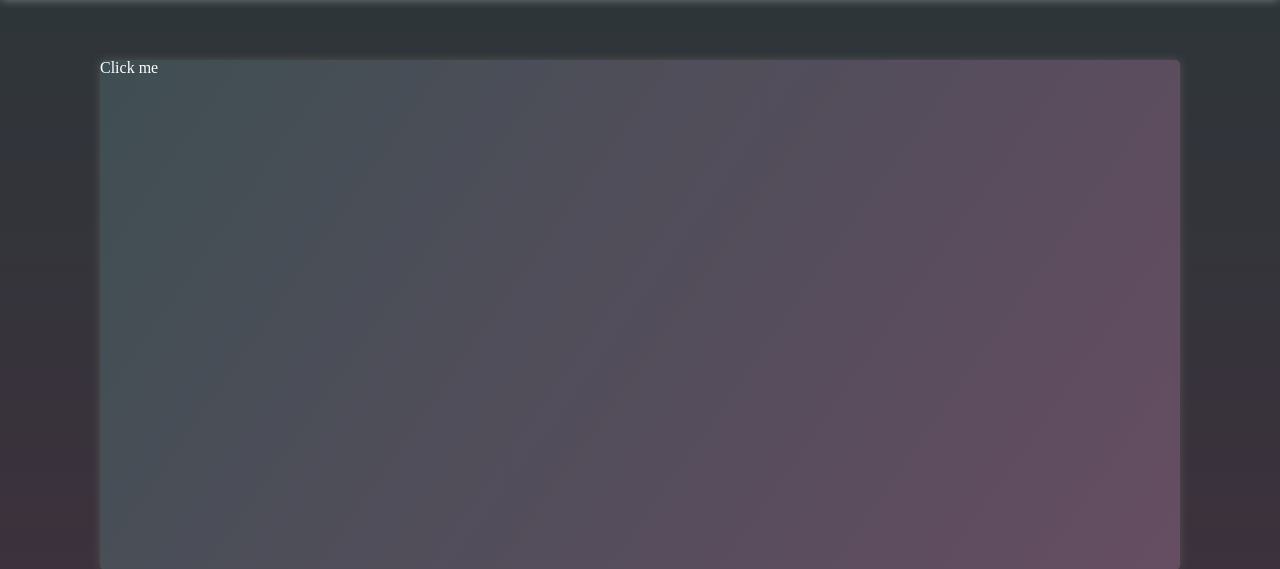
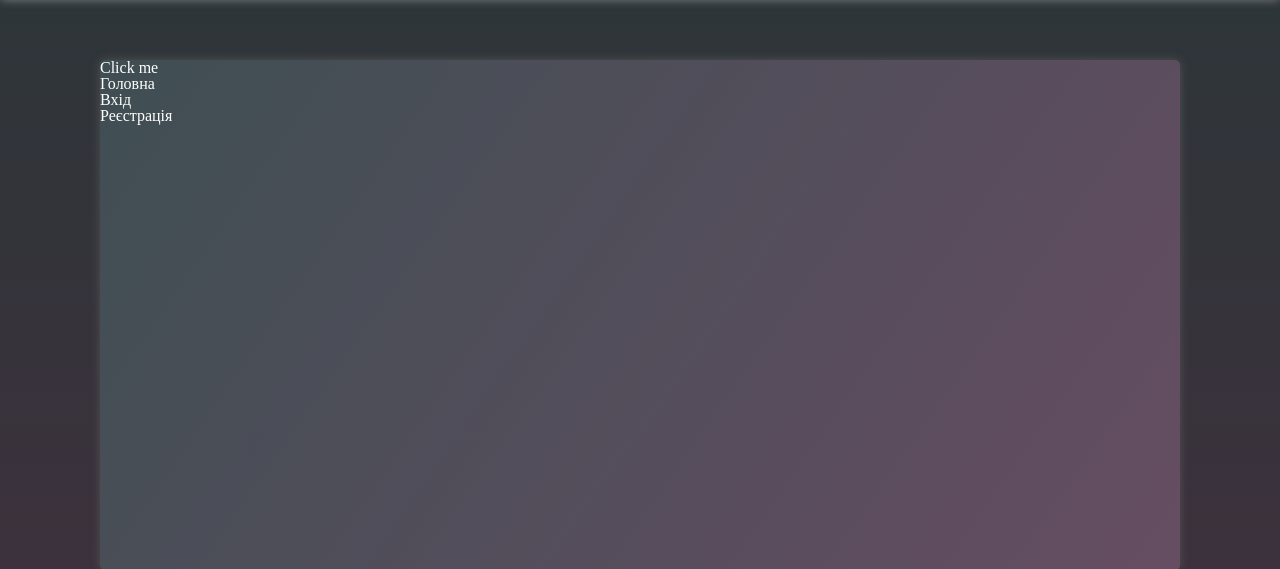
Before and after one commit to kyoto23/test_wowsite, a Django app: page / in a window 1280 px wide. Shown: the part 70-639 px from the top of the page. Run offline with Django 5.2, Linux system fonts and the light colour scheme; some web fonts are replaced.

Commit message:
added some urls

```diff
--- a/mysite/wowsite/templates/main.html
+++ b/mysite/wowsite/templates/main.html
@@ -18,6 +18,11 @@
     <div class="wrapper">
         <div class="block">
             <a href="/tasks" aria-label="Click me">Click me</a>
+            <ul>
+                {% for m in menu %}
+                  <li><a href ="{% url m.url_name %}">{{ m.title }}</a></li>
+                {% endfor %}
+            </ul>
         </div>
     </div>
 </body>
--- a/mysite/wowsite/templates/task/task_list.html
+++ b/mysite/wowsite/templates/task/task_list.html
@@ -12,3 +12,4 @@
     {% endif %}
     {% endfor %}
 </table>
+<p><a href="{% url 'main' %}">Back to Main</a></p>
--- a/mysite/wowsite/views.py
+++ b/mysite/wowsite/views.py
@@ -4,9 +4,15 @@ from django.views.generic.list import ListView
 from django.views.generic.detail import DetailView
 from .models import Task
 
+menu = [{'title': 'Головна', 'url_name' : 'main'},
+        {'title': 'Вхід', 'url_name' : 'login'},
+        {'title': 'Реєстрація', 'url_name' : 'register'},
+        ]
+
 # Create your views here.
 def main(request):
-    return render(request, "main.html")
+    data = {'menu' : menu}
+    return render(request, "main.html", context=data)
 
 def login(request):
     return render(request, "login/login.html")
@@ -22,6 +28,7 @@ class TaskList(ListView):
     template_name = "task/task_list.html"
     context_object_name = 'tasks'
 
+
 class TaskDetail(DetailView):
     model = Task
     template_name = "task/task_detail.html"
```
